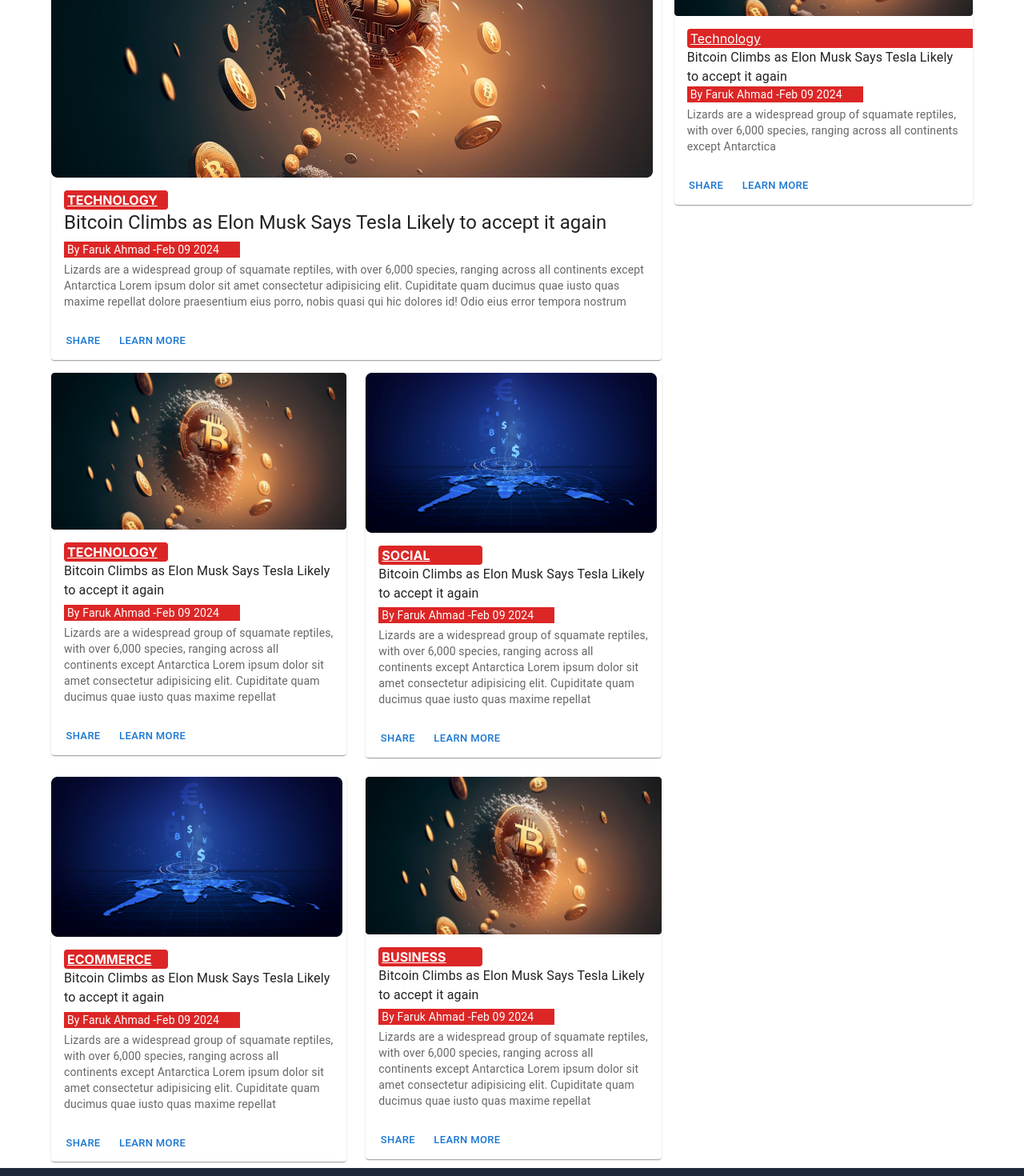
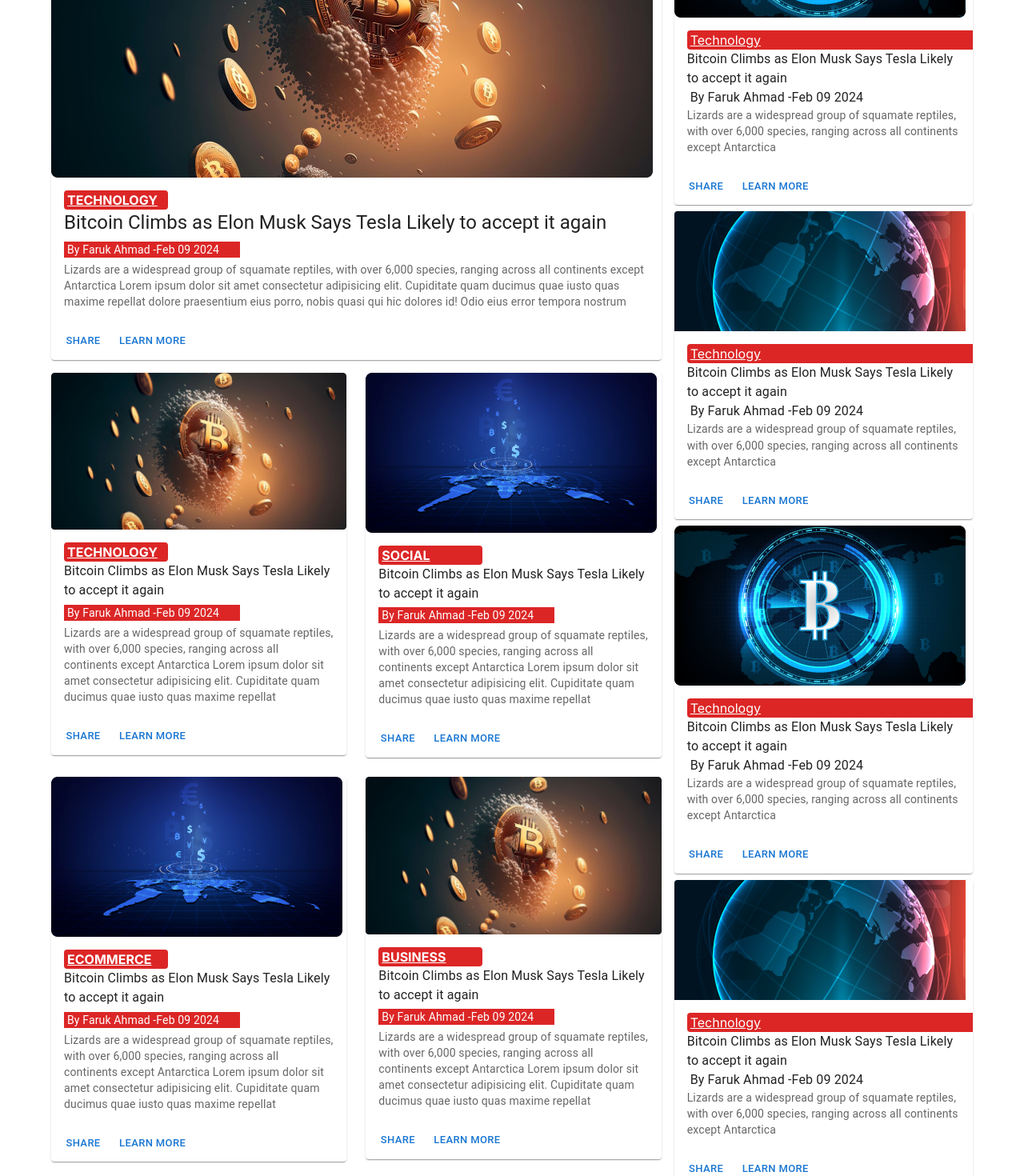
Before and after one commit to farukwebcode21/dragon-news-next, a Next.js app: page / in a window 1280 px wide. Shown: the part 380-1850 px from the top of the page at 80% size. Built offline with nearby package versions, Linux system fonts and the light colour scheme.

Commit message:
sidebar news complete

```diff
--- a/src/components/ui/SideBar/SideBar.js
+++ b/src/components/ui/SideBar/SideBar.js
@@ -5,8 +5,8 @@
 import CardMedia from "@mui/material/CardMedia";
 import Button from "@mui/material/Button";
 import Typography from "@mui/material/Typography";
-import TopNews from "@/assets/top-news.png";
-import TopNews2 from "@/assets/top-news2.png";
+import TopNews from "@/assets/side-bottom-img.png";
+import TopNews2 from "@/assets/side-top-news.png";
 import Image from "next/image";
 import Box from "@mui/material/Box";
 import Grid from "@mui/material/Grid";
@@ -14,10 +14,9 @@
 const SideBarPages = () => {
   return (
     <div>
-      {" "}
       <Card className="my-2">
         <CardMedia>
-          <Image src={TopNews} alt="TopNews" />
+          <Image src={TopNews2} alt="TopNews" />
         </CardMedia>
         <CardContent>
           <p className="text-white w-[1000px] bg-red-600 px-1  underline rounded">
@@ -26,12 +25,87 @@
           <Typography component="div">
             Bitcoin Climbs as Elon Musk Says Tesla Likely to accept it again
           </Typography>
-          <Typography
-            className="bg-red-600 w-[220px] px-1 text-white"
-            gutterBottom
-            variant="body2"
-            component="div"
-          >
+          <Typography className="text-xs px-1">
+            By Faruk Ahmad -Feb 09 2024
+          </Typography>
+          <Typography variant="body2" color="text.secondary">
+            Lizards are a widespread group of squamate reptiles, with over 6,000
+            species, ranging across all continents except Antarctica
+          </Typography>
+        </CardContent>
+        <CardActions>
+          <Button size="small">Share</Button>
+          <Button size="small">Learn More</Button>
+        </CardActions>
+      </Card>
+      <Card className="my-2">
+        <CardMedia>
+          <Image
+            className="h-[150px] object-cover"
+            src={TopNews}
+            alt="TopNews"
+          />
+        </CardMedia>
+        <CardContent>
+          <p className="text-white w-[1000px] bg-red-600 px-1  underline rounded">
+            Technology
+          </p>
+          <Typography component="div">
+            Bitcoin Climbs as Elon Musk Says Tesla Likely to accept it again
+          </Typography>
+          <Typography className="text-xs px-1">
+            By Faruk Ahmad -Feb 09 2024
+          </Typography>
+          <Typography variant="body2" color="text.secondary">
+            Lizards are a widespread group of squamate reptiles, with over 6,000
+            species, ranging across all continents except Antarctica
+          </Typography>
+        </CardContent>
+        <CardActions>
+          <Button size="small">Share</Button>
+          <Button size="small">Learn More</Button>
+        </CardActions>
+      </Card>
+      <Card className="my-2">
+        <CardMedia>
+          <Image src={TopNews2} alt="TopNews" />
+        </CardMedia>
+        <CardContent>
+          <p className="text-white w-[1000px] bg-red-600 px-1  underline rounded">
+            Technology
+          </p>
+          <Typography component="div">
+            Bitcoin Climbs as Elon Musk Says Tesla Likely to accept it again
+          </Typography>
+          <Typography className="text-xs px-1">
+            By Faruk Ahmad -Feb 09 2024
+          </Typography>
+          <Typography variant="body2" color="text.secondary">
+            Lizards are a widespread group of squamate reptiles, with over 6,000
+            species, ranging across all continents except Antarctica
+          </Typography>
+        </CardContent>
+        <CardActions>
+          <Button size="small">Share</Button>
+          <Button size="small">Learn More</Button>
+        </CardActions>
+      </Card>
+      <Card className="my-2">
+        <CardMedia>
+          <Image
+            className="h-[150px] object-cover"
+            src={TopNews}
+            alt="TopNews"
+          />
+        </CardMedia>
+        <CardContent>
+          <p className="text-white w-[1000px] bg-red-600 px-1  underline rounded">
+            Technology
+          </p>
+          <Typography component="div">
+            Bitcoin Climbs as Elon Musk Says Tesla Likely to accept it again
+          </Typography>
+          <Typography className="text-xs px-1">
             By Faruk Ahmad -Feb 09 2024
           </Typography>
           <Typography variant="body2" color="text.secondary">
```
